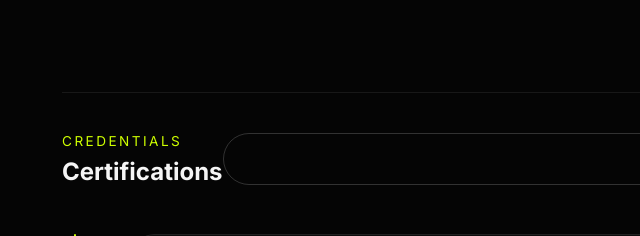
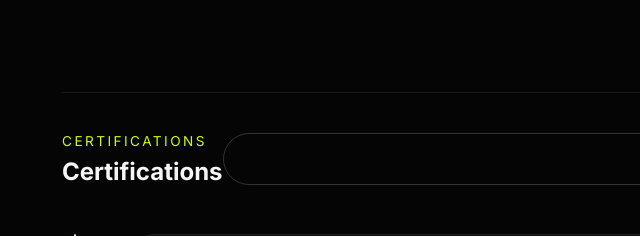
Before and after one commit to DebankanSarkar7/portfolio, a website: page public/index.html in a window 1280 px wide. Shown: the part 3720-3956 px from the top of the page, 0-640 px from the left. Drawn offline with Linux system fonts and the light colour scheme; no server answers.

Commit message:
Fix section label from 'Credentials' to 'Certifications'

```diff
--- a/public/index.html
+++ b/public/index.html
@@ -184,7 +184,7 @@
     <section id="certifications" class="certifications-section reveal-on-scroll">
       <div class="section-header">
         <div>
-          <p class="section-label">Credentials</p>
+          <p class="section-label">Certifications</p>
           <h2>Certifications</h2>
         </div>
         <a href="https://github.com/DebankanSarkar7" target="_blank" rel="noreferrer" class="button button-secondary">View on GitHub ↗</a>
```
